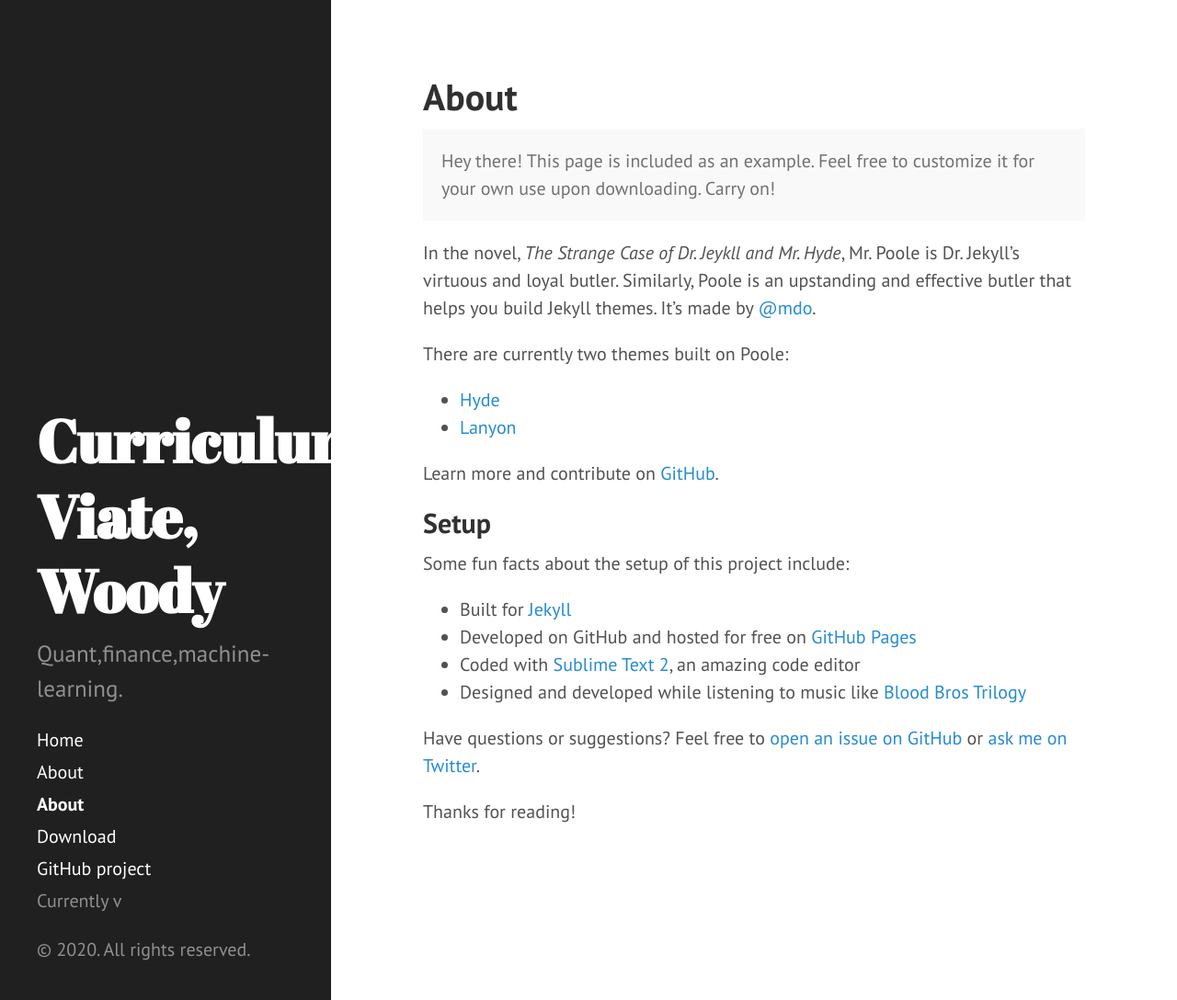
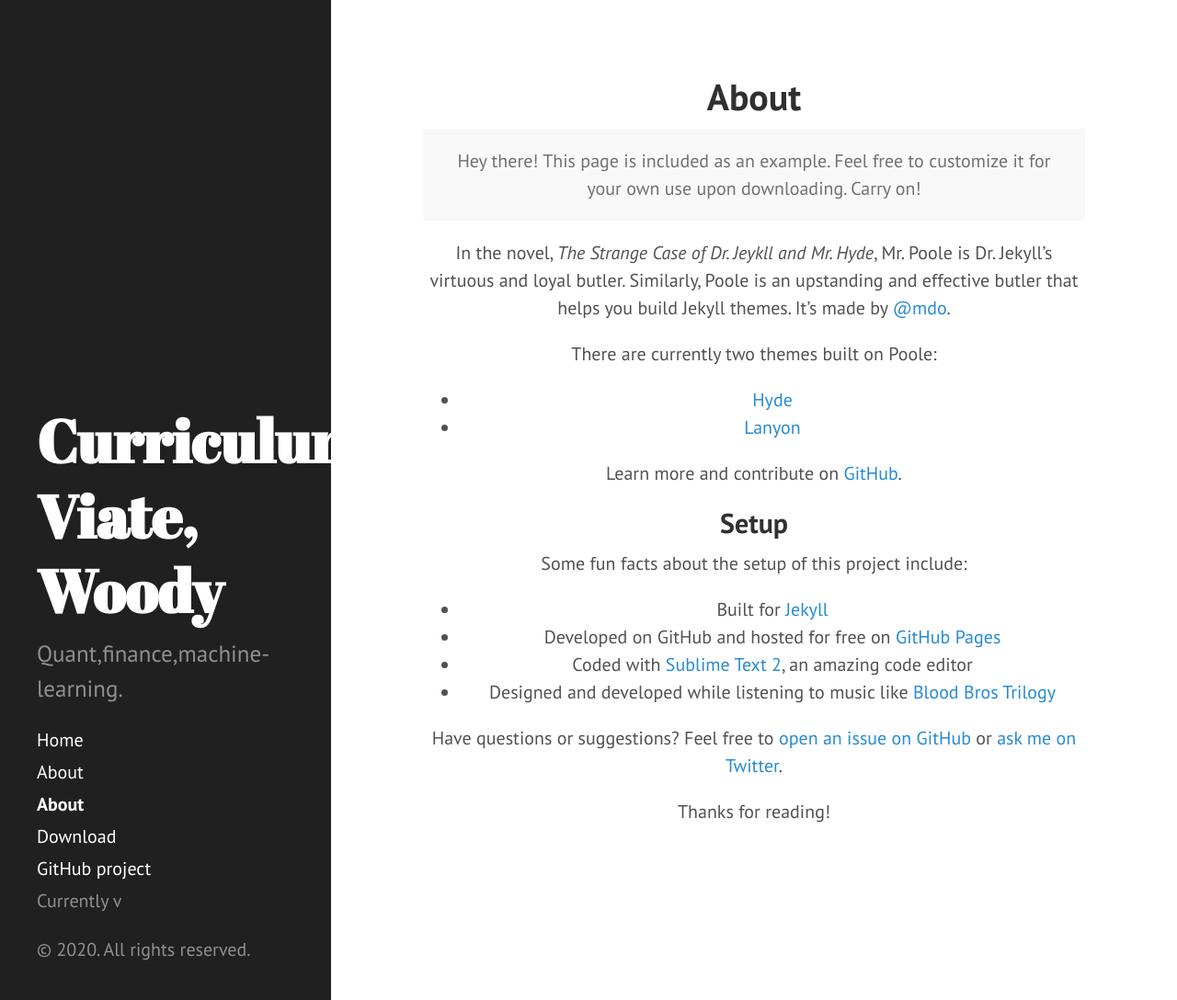
Before and after one commit to Woody-py/woody-py.github.io, a Jekyll site: the page built from about.md, in a window 1280 px wide and 1088 px high. Shown: the whole window at 92% size. Built offline with Jekyll 4.4.1, drawn with Linux system fonts in a browser that asks for light colours.

Commit message:
align_center

```diff
--- a/_layouts/default.html
+++ b/_layouts/default.html
@@ -7,7 +7,7 @@
 
     {% include sidebar.html %}
 
-    <div class="content container">
+    <div class="content container", align="center">
       {{ content }}
     </div>
 
```
